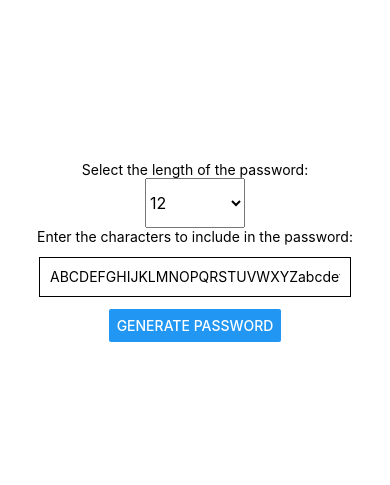
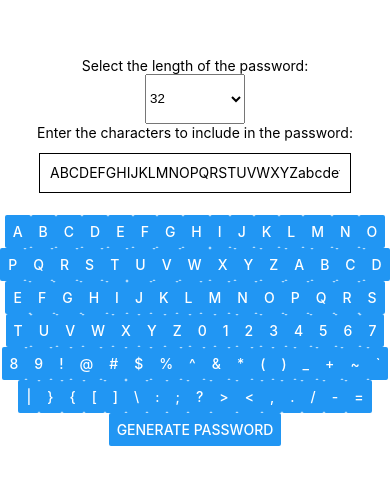
Before and after one commit to Ry0x7/PassGen, a React Native app: screen / in a window 390 px wide. Shown: the part 171-656 px from the top of the page. Built offline with nearby package versions, Linux system fonts and the light colour scheme.

Commit message:
Updated password length and added character selection feature

```diff
--- a/App.js
+++ b/App.js
@@ -1,17 +1,27 @@
 import { StatusBar } from 'expo-status-bar';
-import { StyleSheet, Text, View, Button, TextInput, Picker } from 'react-native';
+import { StyleSheet, Text, View, Button, TextInput } from 'react-native';
+import { Picker } from '@react-native-picker/picker';
 import React, { useState } from 'react';
 
 export default function App() {
-  const [length, setLength] = useState(12);
+  const [length, setLength] = useState(32); // Updated password length to 32
   const [charset, setCharset] = useState('ABCDEFGHIJKLMNOPQRSTUVWXYZabcdefghijklmnopqrstuvwxyz0123456789!@#$%^&*()_+~`|}{[]\\:;?><,./-=');
+  const [selectedCharacters, setSelectedCharacters] = useState([]);
 
   const generatePassword = () => {
     let password = '';
     for (let i = 0; i < length; i++) {
-      password += charset.charAt(Math.floor(Math.random() * charset.length));
+      password += selectedCharacters[Math.floor(Math.random() * selectedCharacters.length)];
     }
     return password;
+  };
+
+  const toggleCharacterSelection = (character) => {
+    if (selectedCharacters.includes(character)) {
+      setSelectedCharacters(selectedCharacters.filter((c) => c !== character));
+    } else {
+      setSelectedCharacters([...selectedCharacters, character]);
+    }
   };
 
   return (
@@ -20,12 +30,14 @@ export default function App() {
       <Picker
         selectedValue={length}
         style={{ height: 50, width: 100 }}
-        onValueChange={(itemValue, itemIndex) => setLength(itemValue)}
+        onValueChange={(itemValue) => setLength(itemValue)}
+        itemStyle={{ color: 'blue' }} // Added color style for picker items
       >
         <Picker.Item label="8" value={8} />
         <Picker.Item label="12" value={12} />
         <Picker.Item label="16" value={16} />
         <Picker.Item label="20" value={20} />
+        <Picker.Item label="32" value={32} /> // Added option for password length 32
       </Picker>
       <Text>Enter the characters to include in the password:</Text>
       <TextInput
@@ -33,6 +45,19 @@ export default function App() {
         value={charset}
         onChangeText={(text) => setCharset(text)}
       />
+      <View style={styles.characterContainer}>
+        {charset.split('').map((character) => (
+          <Button
+            key={character}
+            title={character}
+            onPress={() => toggleCharacterSelection(character)}
+            style={[
+              styles.characterButton,
+              selectedCharacters.includes(character) && styles.selectedCharacterButton,
+            ]}
+          />
+        ))}
+      </View>
       <Button title="Generate Password" onPress={() => alert(generatePassword())} />
       <StatusBar style="auto" />
     </View>
@@ -53,4 +78,17 @@ const styles = StyleSheet.create({
     borderWidth: 1,
     padding: 10,
   },
+  characterContainer: {
+    flexDirection: 'row',
+    flexWrap: 'wrap',
+    justifyContent: 'center',
+    marginTop: 10,
+  },
+  characterButton: {
+    margin: 5,
+  },
+  selectedCharacterButton: {
+    backgroundColor: 'blue',
+    color: 'white',
+  },
 });
```
Also changed, not shown: package.json (+7 -4 lines), 1 other file (tests, documents, lock files or other folders).
